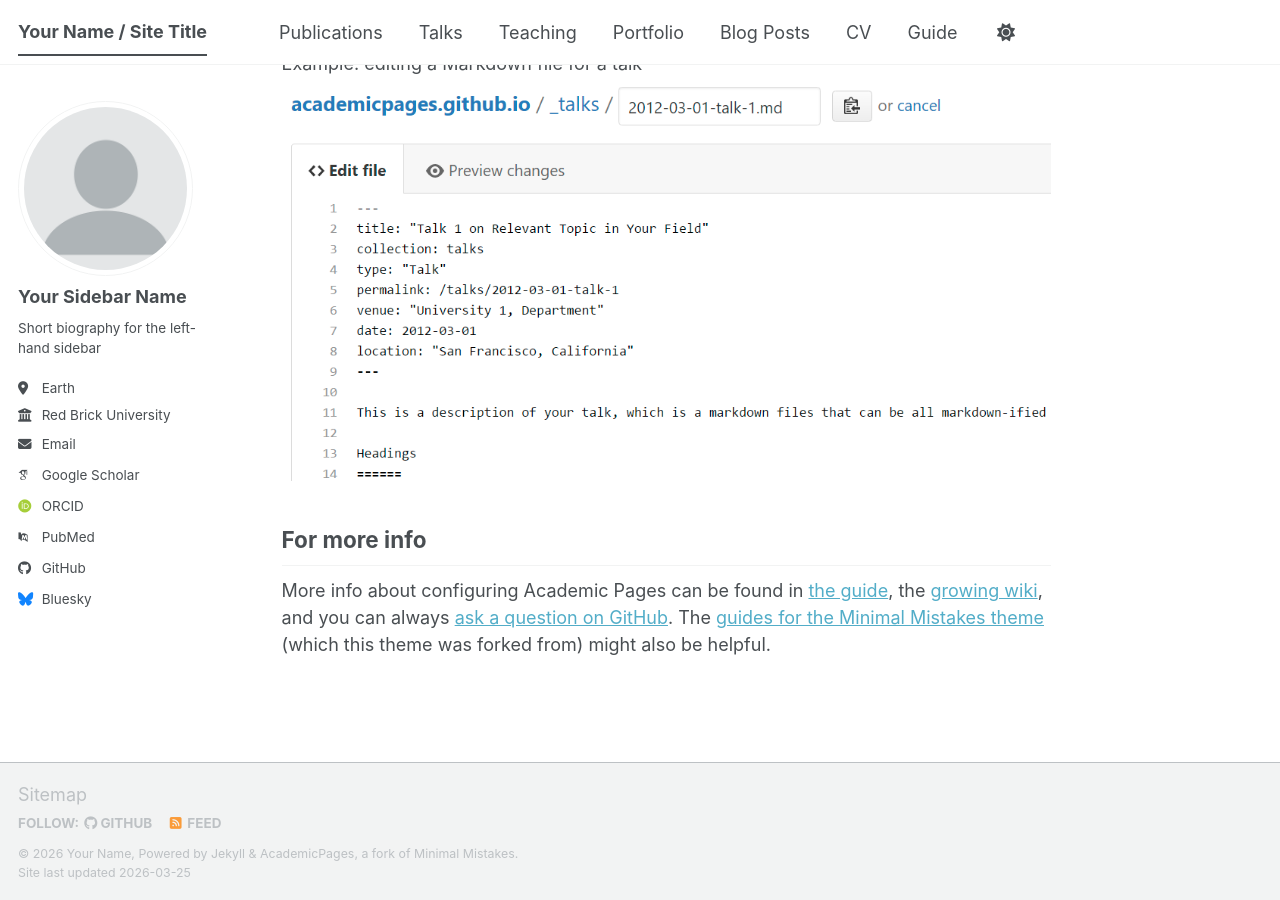
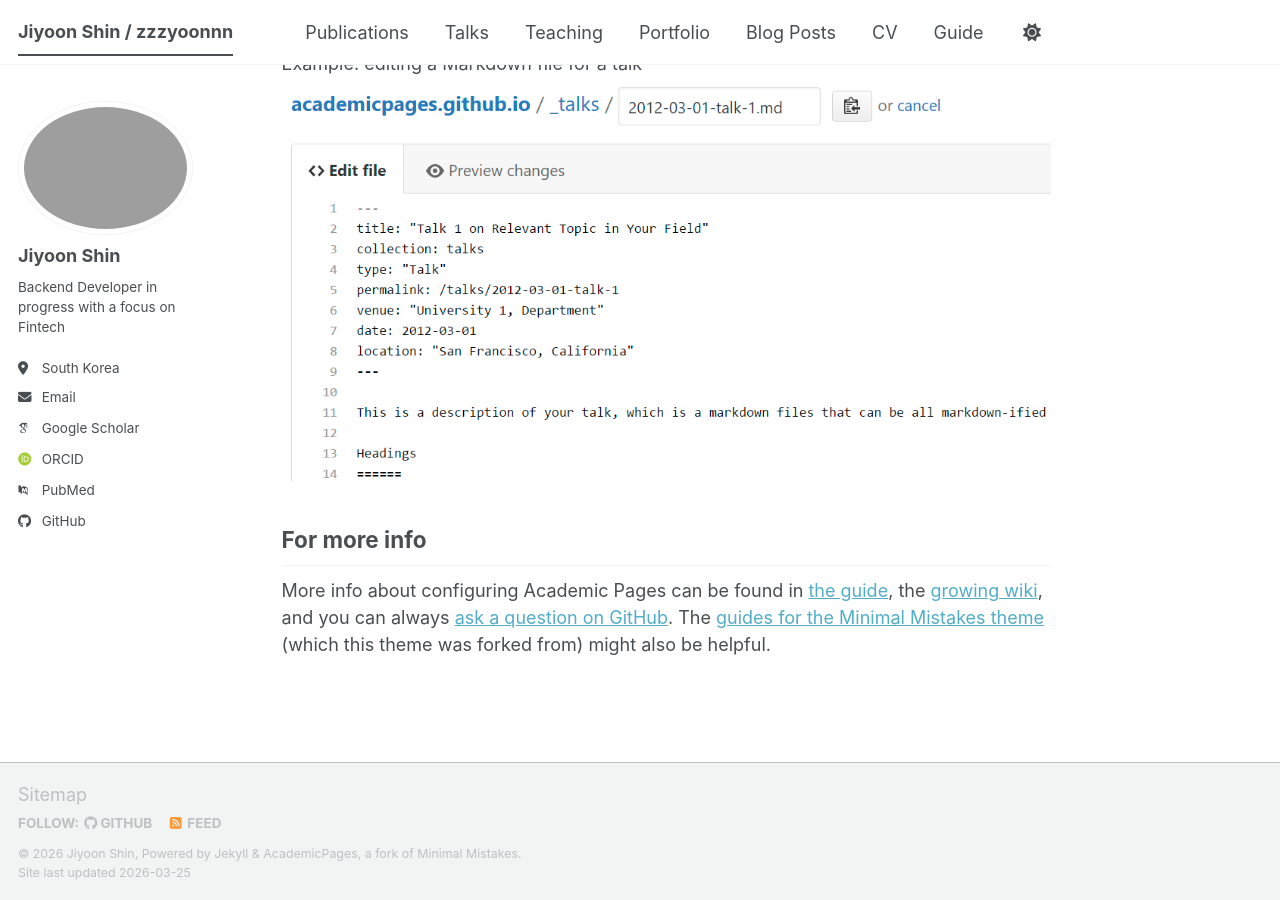
Before and after one commit to zzzyoonnn/zzzyoonnn.github.io, a Jekyll site: the page built from _pages/about.md, in a window 1280 px wide and 900 px high, scrolled down 2720 px. Built offline with Jekyll 4.4.1, drawn with Linux system fonts in a browser that asks for light colours; some web fonts are replaced; a script bundle is joined from its source files by our own code; library files that are not in the unit come from our copies.

Commit message:
docs: Update profile information

```diff
--- a/_config.yml
+++ b/_config.yml
@@ -9,26 +9,26 @@
 # Basic Site Settings
 locale                   : "en-US"
 site_theme               : "default" # The available themes options are "default", "air", "sunrise", "mint", "dirt" and "contrast"
-title                    : "Your Name / Site Title"
+title                    : "Jiyoon Shin / zzzyoonnn"
 title_separator          : "-"
-name                     : &name "Your Name"
+name                     : &name "Jiyoon Shin"
 description              : &description "Your Name's academic portfolio"   # Update this with a general description of your site, this is the default if not overridden by a page
-url                      : https://academicpages.github.io # The base hostname & protocol for your site e.g. "https://[your GitHub username].github.io",
+url                      : https://zzzyoonnn.github.io # The base hostname & protocol for your site e.g. "https://[your GitHub username].github.io",
                                                            # or if you already have some other page hosted on Github then use "https://[your GitHub username].github.io/[Your Repo Name]"
 baseurl                  : "" # the subpath of your site, e.g. "/blog"
-repository               : "academicpages/academicpages.github.io"
+repository               : "zzzyoonnn/zzzyoonnn.github.io"
 
 # Site Author - The following control what appear as part of the author content on the side bar.
 #               If a field is blank the icon and link will not appear, otherwise it will be shown.
 #               Additional customization can be done by editing /_includes/author-profile.html
 author:
   # Biographic information
-  avatar           : "profile.png"
-  name             : "Your Sidebar Name"
+  avatar           : "profile.gif"
+  name             : "Jiyoon Shin"
   pronouns         : # example: "she/her"
-  bio              : "Short biography for the left-hand sidebar"
-  location         : "Earth"
-  employer         : "Red Brick University"
+  bio              : "Backend Developer in progress with a focus on Fintech"
+  location         : "South Korea"
+  employer         : # employer
   uri              : # URL
   email            : "none@example.org"
 
@@ -51,13 +51,13 @@ author:
   bitbucket        : # Username - Update with your username on the site
   codepen          : # Username
   dribbble         : # Username
-  github           : "academicpages"
+  github           : "zzzyoonnn"
   kaggle           : # Username
   stackoverflow    : # User number or user number and name (i.e., use "1" or "1/jeff-atwood")
 
   # Social media
   artstation       : # Username
-  bluesky          : "bsky.app" # Replace this with you Bluesky username
+  bluesky          : # Replace this with you Bluesky username
   facebook         : # Username
   flickr           : # Username
   foursquare       : # Username
```
